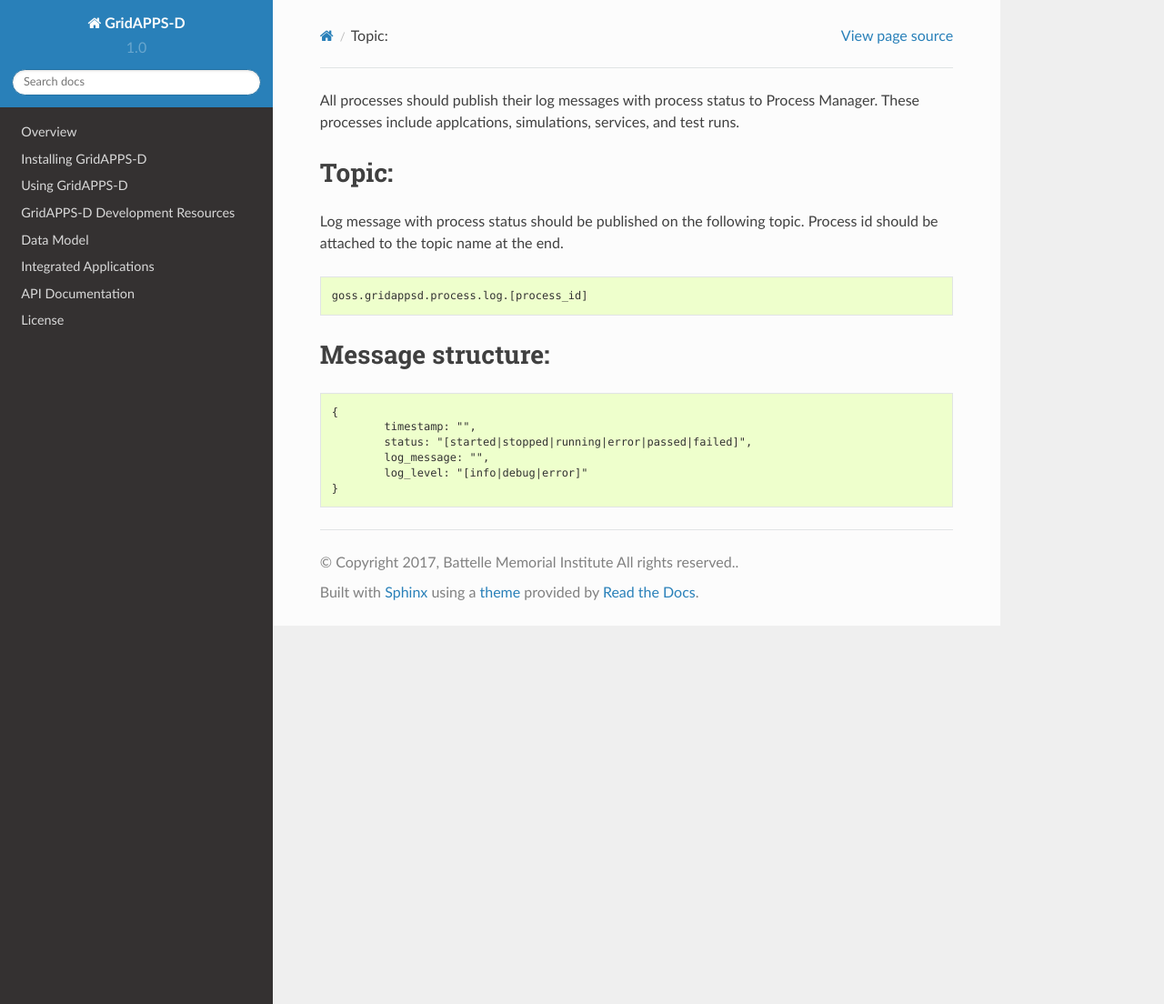
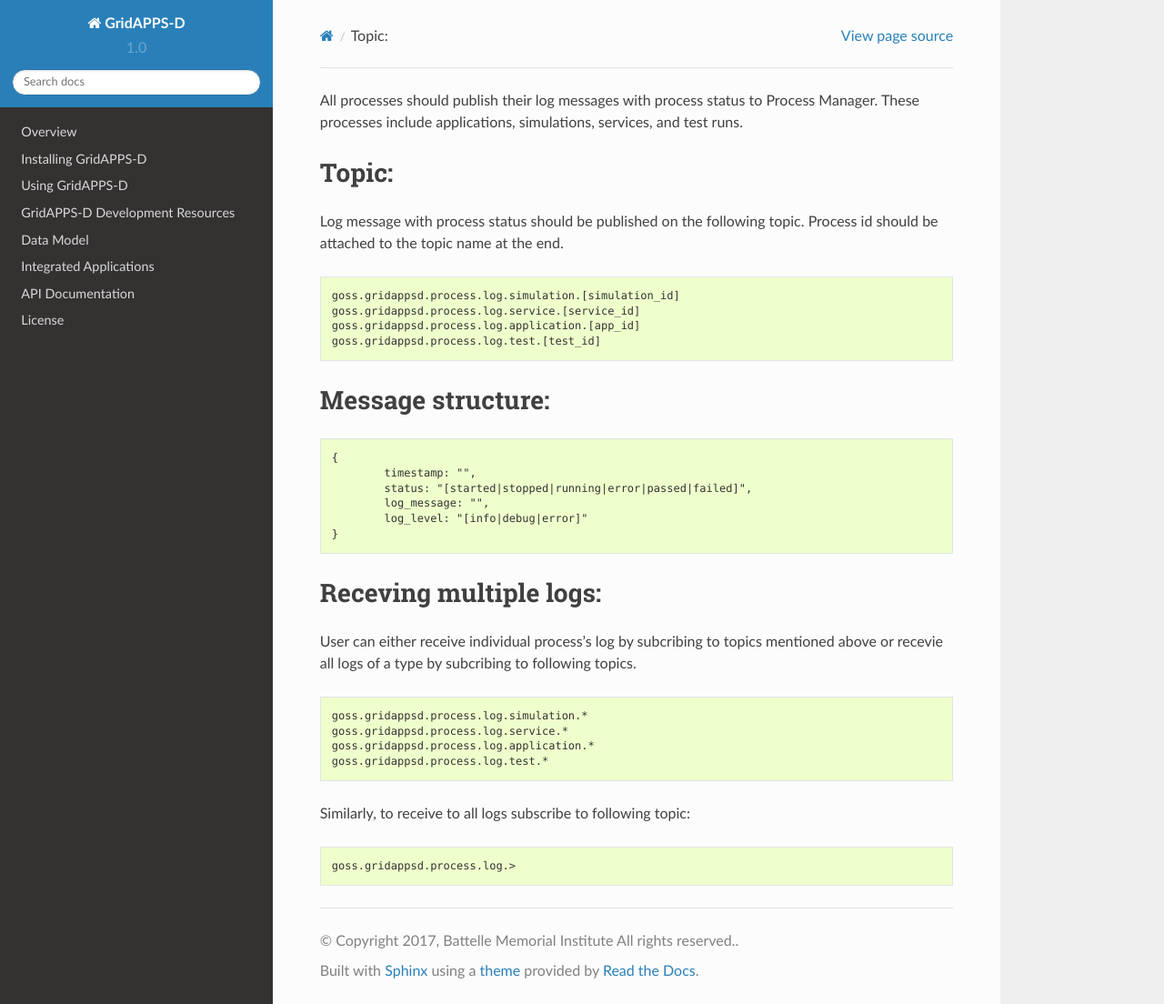
Before and after one commit to GRIDAPPSD/GOSS-GridAPPS-D, a Sphinx documentation site: the page built from docs/source/using_gridappsd/logging_status.rst, in a window 1280 px wide and 1104 px high. Shown: the whole window at 91% size. Built offline with Sphinx 7.4.7 and the Read the Docs theme 2.0.0, drawn with Linux system fonts in a browser that asks for light colours; pages that are not in the unit, such as notebooks, are missing from menus.

Commit message:
updated log documentation

```diff
--- a/docs/source/using_gridappsd/logging_status.rst
+++ b/docs/source/using_gridappsd/logging_status.rst
@@ -1,6 +1,6 @@
 .. _logging_status:
 
-All processes should publish their log messages with process status to Process Manager. These processes include applcations, simulations, services, and test runs.
+All processes should publish their log messages with process status to Process Manager. These processes include applications, simulations, services, and test runs.
 
 Topic:
 ^^^^^^^
@@ -9,7 +9,10 @@ Log message with process status should be published on the following topic. Proc
 
 .. code-block:: console
 
-	goss.gridappsd.process.log.[process_id]
+	goss.gridappsd.process.log.simulation.[simulation_id]
+	goss.gridappsd.process.log.service.[service_id]
+	goss.gridappsd.process.log.application.[app_id]
+	goss.gridappsd.process.log.test.[test_id]
 
 Message structure:
 ^^^^^^^^^^^^^^^^^^
@@ -22,3 +25,21 @@ Message structure:
 		log_message: "",
 		log_level: "[info|debug|error]"
 	}
+
+Receving multiple logs:
+^^^^^^^^^^^^^^^^^^^^^^^
+
+User can either receive individual process's log by subcribing to topics mentioned above or recevie all logs of a type by subcribing to following topics.
+
+.. code-block:: console
+
+	goss.gridappsd.process.log.simulation.*
+	goss.gridappsd.process.log.service.*
+	goss.gridappsd.process.log.application.*
+	goss.gridappsd.process.log.test.*
+
+Similarly, to receive to all logs subscribe to following topic:
+
+.. code-block:: console
+
+	goss.gridappsd.process.log.>
```
